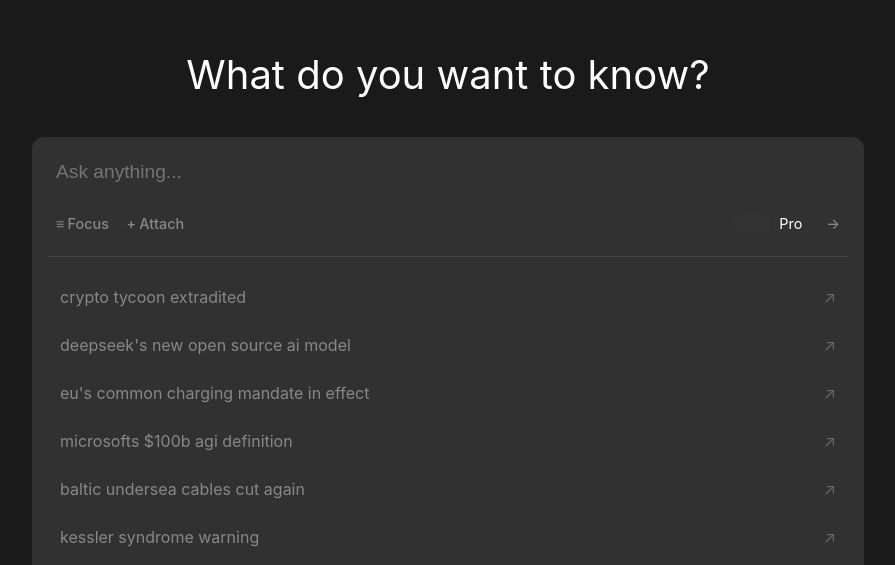
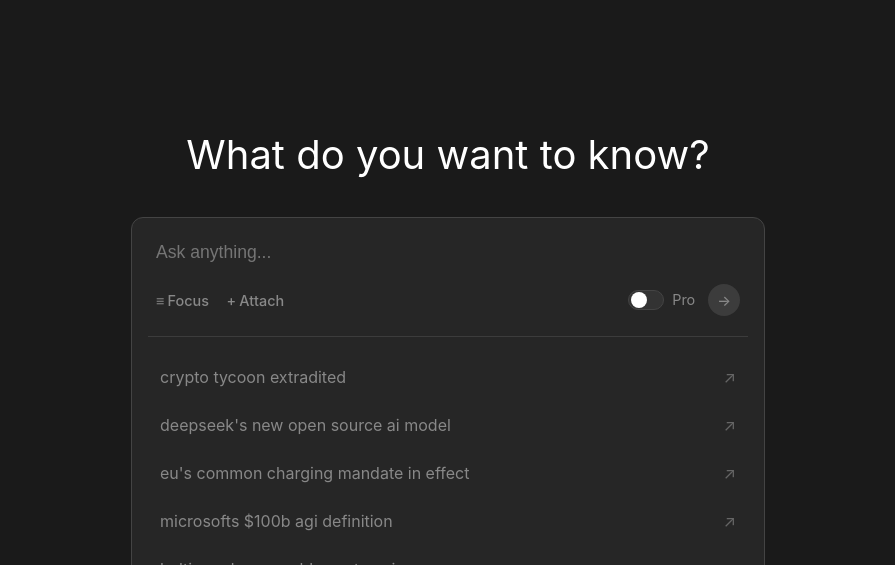
Before and after one commit to nt7nguye/hanover, a React (Vite) app: page / in a window 1280 px wide. Shown: the part 235-800 px from the top of the page, without its empty margins (224-1119 px from the left). Built offline with nearby package versions, Linux system fonts and the light colour scheme.

Commit message:
chore: more style fixes

```diff
--- a/src/components/SearchInterface.css
+++ b/src/components/SearchInterface.css
@@ -3,7 +3,7 @@
     min-width: 100vw;
     min-height: 100vh;
     padding: 2rem;
-    padding-top: 15rem;
+    padding-top: 20rem;
     color: white;
     display: flex;
     flex-direction: column;
@@ -18,11 +18,12 @@
 }
 
 .search-box {
-    background-color: rgba(255, 255, 255, 0.1);
+    background-color: rgba(255, 255, 255, 0.05);
+    border: 1px solid #444;
     border-radius: 12px;
     padding: 1rem;
     width: 100%;
-    max-width: 800px;
+    max-width: 600px;
 }
 
 input {
@@ -30,9 +31,11 @@ input {
     background: transparent;
     border: none;
     color: white;
-    font-size: 1.2rem;
+    font-size: 1.1rem;
     padding: 0.5rem;
+    padding-bottom: 0rem;
     outline: none;
+    border-radius: 50px;
 }
 
 .controls {
@@ -59,7 +62,9 @@ button {
     margin-left: auto;
     display: flex;
     align-items: center;
-    gap: 1rem;
+    gap: 0.8rem;
+    padding: 4px 8px;
+    border-radius: 8px;
 }
 
 .pro-toggle {
@@ -72,7 +77,7 @@ button {
 .switch {
     position: relative;
     display: inline-block;
-    width: 40px;
+    width: 36px;
     height: 20px;
 }
 
@@ -86,6 +91,47 @@ button {
     background-color: #333;
     border-radius: 20px;
     transition: 0.4s;
+    border: 1px solid #444;
+}
+
+.slider:before {
+    position: absolute;
+    content: '';
+    height: 16px;
+    width: 16px;
+    left: 2px;
+    bottom: 1px;
+    background-color: white;
+    border-radius: 50%;
+    transition: 0.4s;
+}
+
+input:checked + .slider {
+    background-color: #666;
+}
+
+input:checked + .slider:before {
+    transform: translateX(16px);
+}
+
+/* Style the Pro text */
+.pro-toggle span {
+    color: #888;
+    font-size: 0.9rem;
+}
+
+/* Style the submit button */
+.submit-btn {
+    background-color: rgba(255, 255, 255, 0.1);
+    width: 32px;
+    height: 32px;
+    border-radius: 8px;
+    display: flex;
+    align-items: center;
+    justify-content: center;
+    padding: 0;
+    margin: 0;
+    border-radius: 50%;
 }
 
 .suggestions {
```
